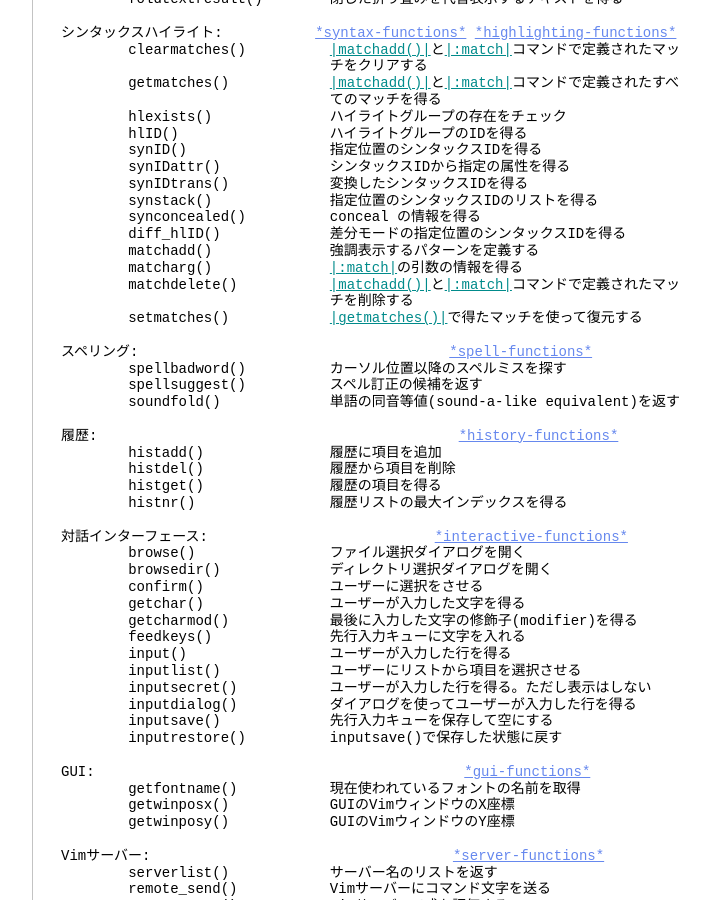
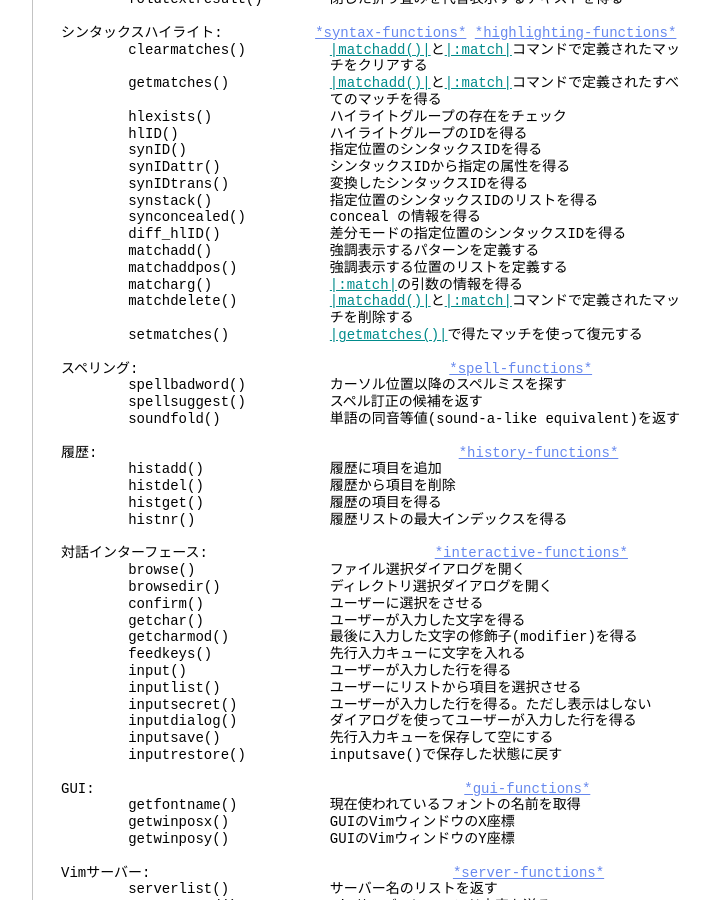
Before and after one commit to vim-jp/vimdoc-ja, a Jekyll site: the page built from usr_41.html, in a window 1280 px wide and 900 px high, scrolled down 13515 px. Shown: the whole window, without its empty margins (340-1050 px from the left). Built offline with Jekyll 4.4.1, drawn with Linux system fonts in a browser that asks for light colours; nearby versions of some CDN libraries; Markdown is read by kramdown in place of the engine named in the settings; comment, search, counter and statistics services are not loaded.

Commit message:
Deployed vim-jp/vimdoc-ja@1b45ff2a890b6334f54ddc0de5b6eeac3f44a8d3 by ixeris.kaoriya.net

```diff
--- a/usr_41.html
+++ b/usr_41.html
@@ -811,6 +811,7 @@ Quickfixとロケーションリスト:&nbsp;&nbsp;&nbsp;&nbsp;&nbsp;&nbsp;&nbsp
 &nbsp;&nbsp;&nbsp;&nbsp;&nbsp;&nbsp;&nbsp;&nbsp;synconcealed()&nbsp;&nbsp;&nbsp;&nbsp;&nbsp;&nbsp;&nbsp;&nbsp;&nbsp;&nbsp;conceal の情報を得る<br>
 &nbsp;&nbsp;&nbsp;&nbsp;&nbsp;&nbsp;&nbsp;&nbsp;diff_hlID()&nbsp;&nbsp;&nbsp;&nbsp;&nbsp;&nbsp;&nbsp;&nbsp;&nbsp;&nbsp;&nbsp;&nbsp; 差分モードの指定位置のシンタックスIDを得る<br>
 &nbsp;&nbsp;&nbsp;&nbsp;&nbsp;&nbsp;&nbsp;&nbsp;matchadd()&nbsp;&nbsp;&nbsp;&nbsp;&nbsp;&nbsp;&nbsp;&nbsp;&nbsp;&nbsp;&nbsp;&nbsp;&nbsp;&nbsp;強調表示するパターンを定義する<br>
+&nbsp;&nbsp;&nbsp;&nbsp;&nbsp;&nbsp;&nbsp;&nbsp;matchaddpos()&nbsp;&nbsp;&nbsp;&nbsp;&nbsp;&nbsp;&nbsp;&nbsp;&nbsp;&nbsp; 強調表示する位置のリストを定義する<br>
 &nbsp;&nbsp;&nbsp;&nbsp;&nbsp;&nbsp;&nbsp;&nbsp;matcharg()&nbsp;&nbsp;&nbsp;&nbsp;&nbsp;&nbsp;&nbsp;&nbsp;&nbsp;&nbsp;&nbsp;&nbsp;&nbsp;&nbsp;<a class="Identifier" href="pattern.html#:match">|:match|</a>の引数の情報を得る<br>
 &nbsp;&nbsp;&nbsp;&nbsp;&nbsp;&nbsp;&nbsp;&nbsp;matchdelete()&nbsp;&nbsp;&nbsp;&nbsp;&nbsp;&nbsp;&nbsp;&nbsp;&nbsp;&nbsp;&nbsp;<a class="Identifier" href="eval.html#matchadd()">|matchadd()|</a>と<a class="Identifier" href="pattern.html#:match">|:match|</a>コマンドで定義されたマッ<br>
 &nbsp;&nbsp;&nbsp;&nbsp;&nbsp;&nbsp;&nbsp;&nbsp;&nbsp;&nbsp;&nbsp;&nbsp;&nbsp;&nbsp;&nbsp;&nbsp;&nbsp;&nbsp;&nbsp;&nbsp;&nbsp;&nbsp;&nbsp;&nbsp;&nbsp;&nbsp;&nbsp;&nbsp;&nbsp;&nbsp;&nbsp;&nbsp;チを削除する<br>
```
